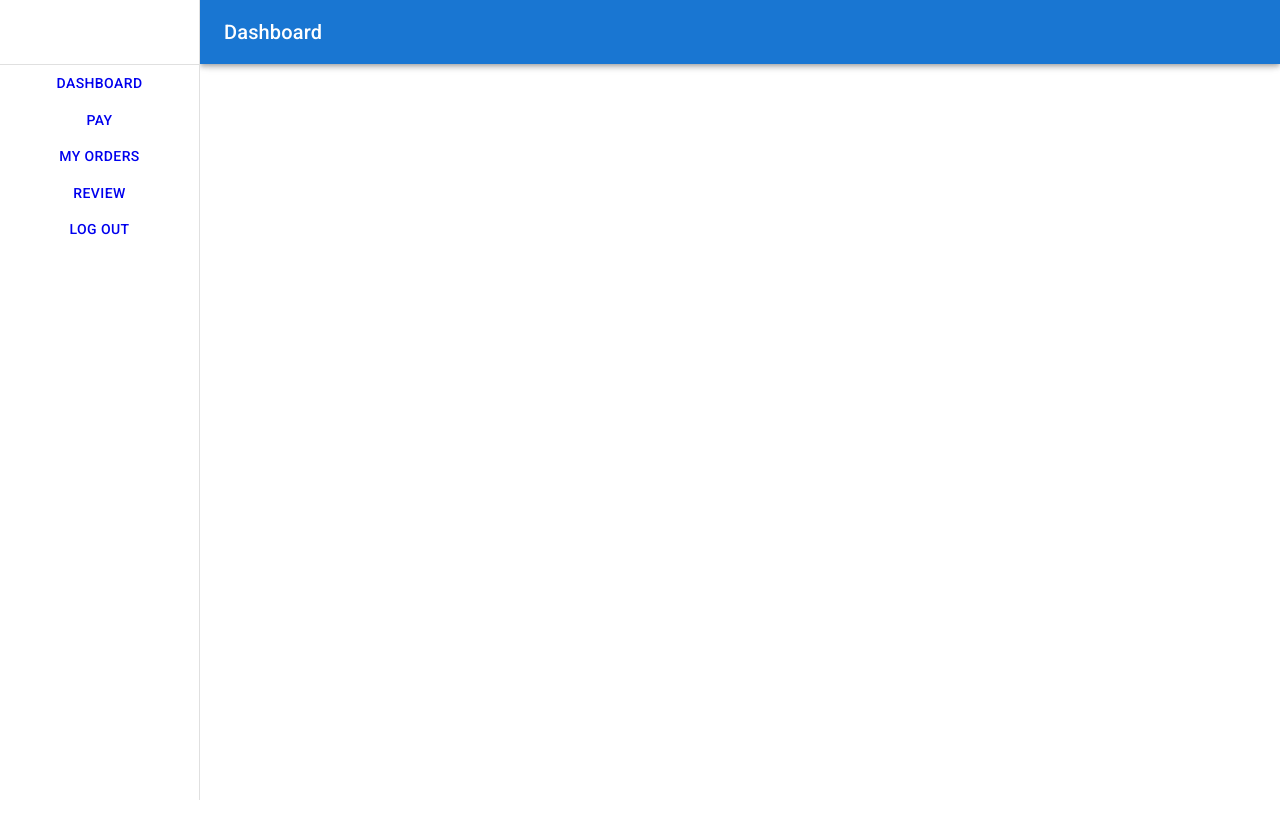
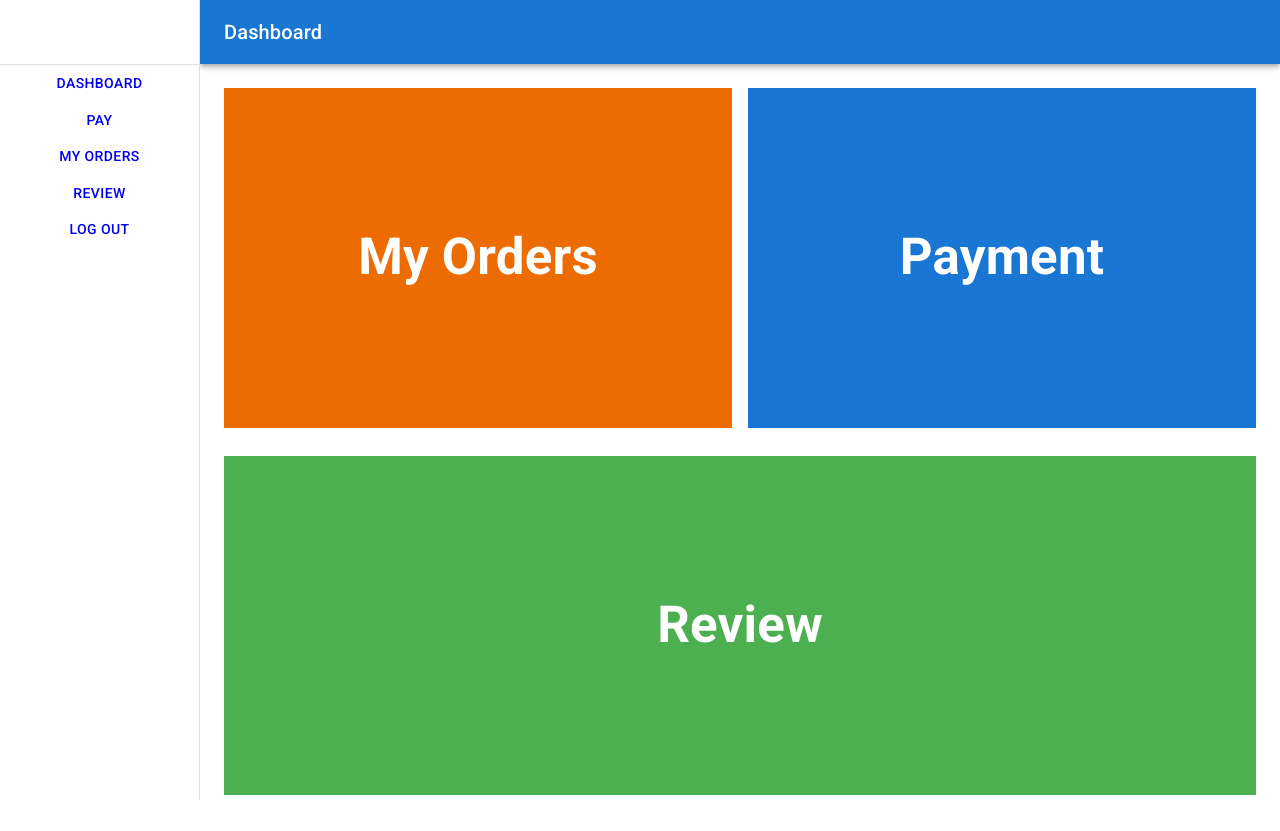
Before and after one commit to bakhtiar-abid/Elegent-Automobile-Front-End, a React (Create React App) app: page /dashboard in a window 1280 px wide. Before the commit the page ends 800 px from the top, so only its background shows below. Built offline with nearby package versions, Linux system fonts and the light colour scheme; no server answers; sample sign-in values are in the browser's storage.

Commit message:
See My Orders Section Added

```diff
--- a/src/Pages/Dashboard/DashBoardHome/DashboardHome.js
+++ b/src/Pages/Dashboard/DashBoardHome/DashboardHome.js
@@ -1,45 +1,66 @@
 import * as React from "react";
 import Grid from "@mui/material/Grid";
-import Calendar from "../../Shared/Calendar/Calendar";
-import Appointments from "../Appointments/Appointments";
+
+import Typography from "@mui/material/Typography";
+import Box from "@mui/material/Box";
+import { Link } from "react-router-dom";
 
 const DashboardHome = () => {
-   const [date, setDate] = React.useState(new Date());
    return (
       <Grid container spacing={2}>
-         <Grid item xs={12} sm={5}>
-            <Calendar date={date} setDate={setDate}></Calendar>
+         <Grid item xs={12} md={6} sm={12}>
+            <Typography
+               sx={{ bgcolor: "warning.main", color: "white" }}
+               variant="h4"
+               component="div"
+               gutterBottom
+               padding="6rem"
+            >
+               <Box>
+                  <Link
+                     style={{ textDecoration: "none" }}
+                     to="/dashboard/myorders"
+                  >
+                     <h2 style={{ color: "white" }}>My Orders</h2>
+                  </Link>
+               </Box>
+            </Typography>
          </Grid>
-         <Grid item xs={12} sm={7}>
-            <Appointments date={date}></Appointments>
+         <Grid item xs={12} md={6} sm={12}>
+            <Typography
+               sx={{ bgcolor: "primary.main", color: "white" }}
+               variant="h4"
+               component="div"
+               gutterBottom
+               padding="6rem"
+            >
+               <Box>
+                  <Link style={{ textDecoration: "none" }} to="/dashboard/pay">
+                     <h2 style={{ color: "white" }}>Payment</h2>
+                  </Link>
+               </Box>
+            </Typography>
+         </Grid>
+         <Grid item xs={12} md={12} sm={12}>
+            <Typography
+               sx={{ bgcolor: "success.light", color: "white" }}
+               variant="h4"
+               component="div"
+               gutterBottom
+               padding="6rem"
+            >
+               <Box>
+                  <Link
+                     style={{ textDecoration: "none" }}
+                     to="/dashboard/review"
+                  >
+                     <h2 style={{ color: "white" }}>Review</h2>
+                  </Link>
+               </Box>
+            </Typography>
          </Grid>
       </Grid>
    );
 };
 
 export default DashboardHome;
-
-<Box style={{ marginTop: "100px" }}>
-   <Link style={{ textDecoration: "none" }} to={`${url}`}>
-      <Button color="inherit">Dashboard</Button>
-   </Link>
-   <br />
-   <Link style={{ textDecoration: "none" }} to={`${url}/pay`}>
-      <Button color="inherit">Pay</Button>
-   </Link>
-   <br />
-   <Link style={{ textDecoration: "none" }} to={`${url}/myorders`}>
-      <Button color="inherit">My Orders</Button>
-   </Link>
-   <br />
-   <Link style={{ textDecoration: "none" }} to={`${url}/review`}>
-      <Button color="inherit">Review</Button>
-   </Link>
-   <br />
-
-   <Link style={{ textDecoration: "none" }} to={`${url}`}>
-      <Button onClick={logout} color="inherit">
-         Logout
-      </Button>
-   </Link>
-</Box>;
--- a/src/Pages/Dashboard/Dashboard/Dashboard.js
+++ b/src/Pages/Dashboard/Dashboard/Dashboard.js
@@ -16,9 +16,13 @@ import MenuIcon from "@mui/icons-material/Menu";
 import Toolbar from "@mui/material/Toolbar";
 import Typography from "@mui/material/Typography";
 import { Switch, Route, Link, useRouteMatch } from "react-router-dom";
-import { Button } from "@mui/material";
+import Button from "@mui/material/Button";
 
+import Pay from "./../Pay/Pay";
+import MyOrders from "./../MyOrders/MyOrders";
+import Review from "./../Review/Review";
 import useAuth from "./../../../hooks/useAuth";
+import DashboardHome from "./../DashBoardHome/DashboardHome";
 
 const drawerWidth = 200;
 
@@ -26,7 +30,7 @@ function Dashboard(props) {
    const { window } = props;
    const [mobileOpen, setMobileOpen] = React.useState(false);
    let { path, url } = useRouteMatch();
-   const { admin } = useAuth();
+   const { admin, logout } = useAuth();
    const handleDrawerToggle = () => {
       setMobileOpen(!mobileOpen);
    };
@@ -38,24 +42,26 @@ function Dashboard(props) {
          {/* <Link to="/appointment">
             <Button color="inherit">Appointment</Button>
          </Link> */}
-         <Link style={{ textDecoration: "none" }} to={`${url}`}>
+         <Link to={`${url}`} style={{ textDecoration: "none" }}>
             <Button color="inherit">Dashboard</Button>
          </Link>
          <br />
-         <Link style={{ textDecoration: "none" }} to={`${url}/pay`}>
+         <Link to={`${url}/pay`} style={{ textDecoration: "none" }}>
             <Button color="inherit">Pay</Button>
          </Link>
          <br />
-         <Link style={{ textDecoration: "none" }} to={`${url}/myorders`}>
+         <Link to={`${url}/myorders`} style={{ textDecoration: "none" }}>
             <Button color="inherit">My Orders</Button>
          </Link>
          <br />
-         <Link style={{ textDecoration: "none" }} to={`${url}/review`}>
+         <Link to={`${url}/review`} style={{ textDecoration: "none" }}>
             <Button color="inherit">Review</Button>
          </Link>
          <br />
-         <Link style={{ textDecoration: "none" }} to={`${url}`}>
-            <Button color="inherit">Log Out</Button>
+         <Link to={`${url}`} style={{ textDecoration: "none" }}>
+            <Button onClick={logout} color="inherit">
+               Log Out
+            </Button>
          </Link>
          {/* {admin && (
             <Box>
@@ -155,6 +161,20 @@ function Dashboard(props) {
                <AdminRoute path={`${path}/addDoctor`}>
                   <AddDoctor></AddDoctor>
                </AdminRoute> */}
+
+               <Route exact path={path}>
+                  <DashboardHome></DashboardHome>
+               </Route>
+
+               <Route exact path={`${path}/pay`}>
+                  <Pay></Pay>
+               </Route>
+               <Route exact path={`${path}/myorders`}>
+                  <MyOrders></MyOrders>
+               </Route>
+               <Route exact path={`${path}/review`}>
+                  <Review></Review>
+               </Route>
             </Switch>
          </Box>
       </Box>
--- a/src/Pages/Dashboard/Pay/Pay.js
+++ b/src/Pages/Dashboard/Pay/Pay.js
@@ -1,10 +1,17 @@
 import React from "react";
+import Typography from "@mui/material/Typography";
 
 const Pay = () => {
    return (
-      <div>
-         <h3>Hello This is pay section</h3>
-      </div>
+      <Typography
+         sx={{ bgcolor: "warning.main", color: "white" }}
+         variant="h4"
+         component="div"
+         gutterBottom
+         padding="1rem"
+      >
+         Payment System Coming Soon
+      </Typography>
    );
 };
 
--- a/src/Pages/Home/OrderModal/OrderModal.js
+++ b/src/Pages/Home/OrderModal/OrderModal.js
@@ -47,7 +47,7 @@ const OrderModal = ({ openBooking, handleBookingClose, singleItem }) => {
          vehiclePrice: price,
       };
       // send to the server
-      fetch("http://localhost:5000/placeorder", {
+      fetch("https://obscure-refuge-59992.herokuapp.com/placeorder", {
          method: "POST",
          headers: {
             "content-type": "application/json",
--- a/src/Pages/Login/Login/Login.js
+++ b/src/Pages/Login/Login/Login.js
@@ -12,6 +12,9 @@ import GoogleIcon from "@mui/icons-material/Google";
 
 import { NavLink, useLocation, useHistory } from "react-router-dom";
 import useAuth from "./../../../hooks/useAuth";
+
+import Box from "@mui/material/Box";
+import Navigation from "./../../Shared/Navigation/Navigation";
 
 const Login = () => {
    const [loginData, setLoginData] = useState({});
@@ -37,6 +40,8 @@ const Login = () => {
       signInWithGoogle(location, history);
    };
    return (
+      <Box>
+         <Navigation></Navigation>
          <Container
             sx={{
                overflow: "hidden",
@@ -82,7 +87,9 @@ const Login = () => {
                         Login
                      </Button>
                      <NavLink style={{ textDecoration: "none" }} to="/register">
-                     <Button variant="text">New User? Please Register</Button>
+                        <Button variant="text">
+                           New User? Please Register
+                        </Button>
                      </NavLink>
                      {isLoading && <CircularProgress />}
                      {user?.email && (
@@ -98,6 +105,7 @@ const Login = () => {
                </Grid>
             </Grid>
          </Container>
+      </Box>
    );
 };
 
--- a/src/Pages/Login/Register/Register.js
+++ b/src/Pages/Login/Register/Register.js
@@ -10,6 +10,8 @@ import React, { useState } from "react";
 import { Grid } from "@mui/material";
 import { NavLink, useHistory } from "react-router-dom";
 import useAuth from "./../../../hooks/useAuth";
+import Box from "@mui/material/Box";
+import Navigation from "./../../Shared/Navigation/Navigation";
 
 const Register = () => {
    const [loginData, setLoginData] = useState({});
@@ -37,6 +39,8 @@ const Register = () => {
       e.preventDefault();
    };
    return (
+      <Box>
+         <Navigation></Navigation>
          <Container
             sx={{
                overflow: "hidden",
@@ -109,12 +113,15 @@ const Register = () => {
                   )}
                   {isLoading && <CircularProgress />}
                   {user?.email && (
-                  <Alert severity="success">User Created successfully!</Alert>
+                     <Alert severity="success">
+                        User Created successfully!
+                     </Alert>
                   )}
                   {authError && <Alert severity="error">{authError}</Alert>}
                </Grid>
             </Grid>
          </Container>
+      </Box>
    );
 };
 
--- a/src/hooks/useFirebase.js
+++ b/src/hooks/useFirebase.js
@@ -21,6 +21,7 @@ const useFirebase = () => {
    const [authError, setAuthError] = useState("");
    const [admin, setAdmin] = useState(false);
    const [token, setToken] = useState("");
+   console.log(token);
 
    const auth = getAuth();
    const googleProvider = new GoogleAuthProvider();
```
Also changed, not shown: src/Pages/Dashboard/MyOrders/MyOrders.js (+83 -2 lines). Lines whose indentation alone changed are shown as unchanged.
